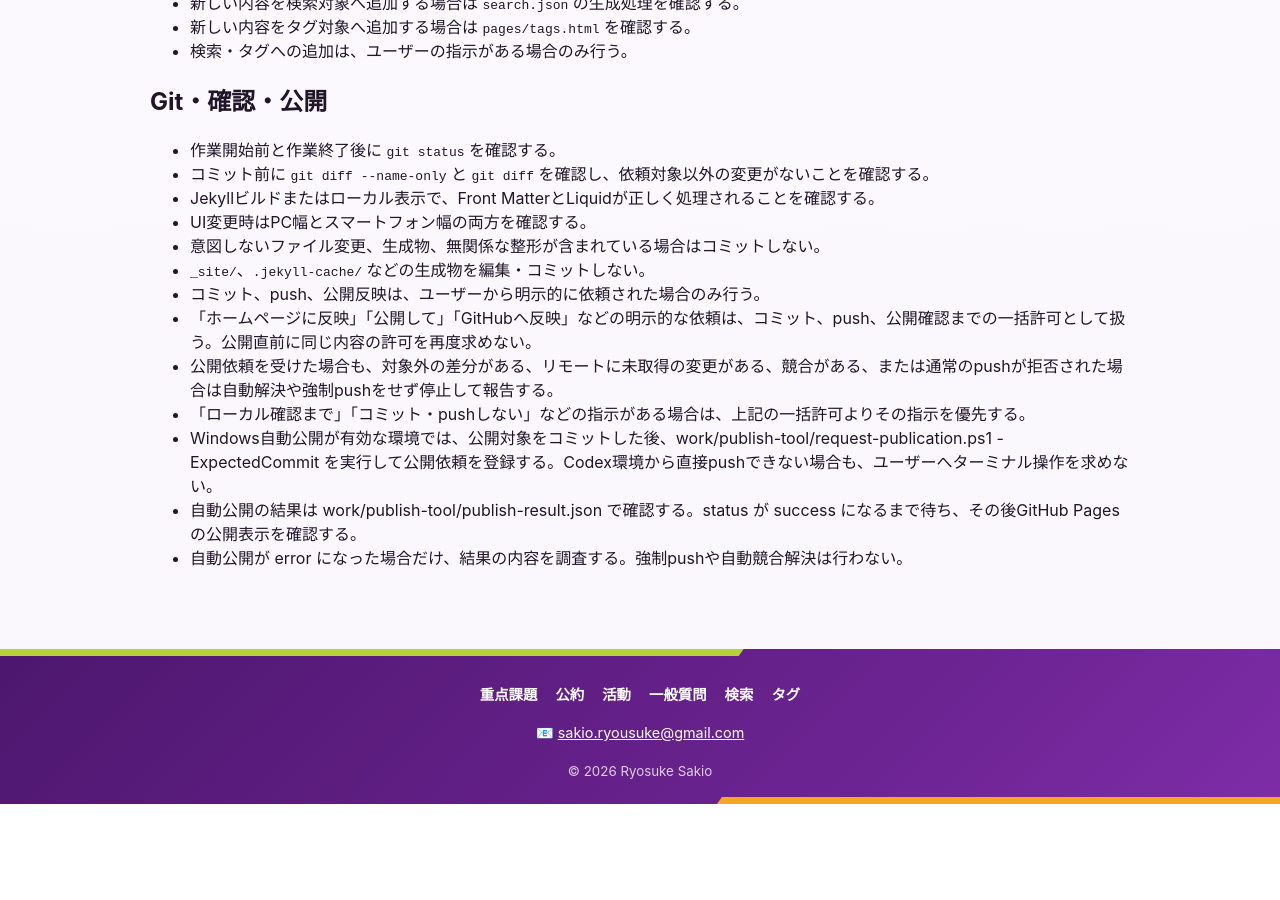
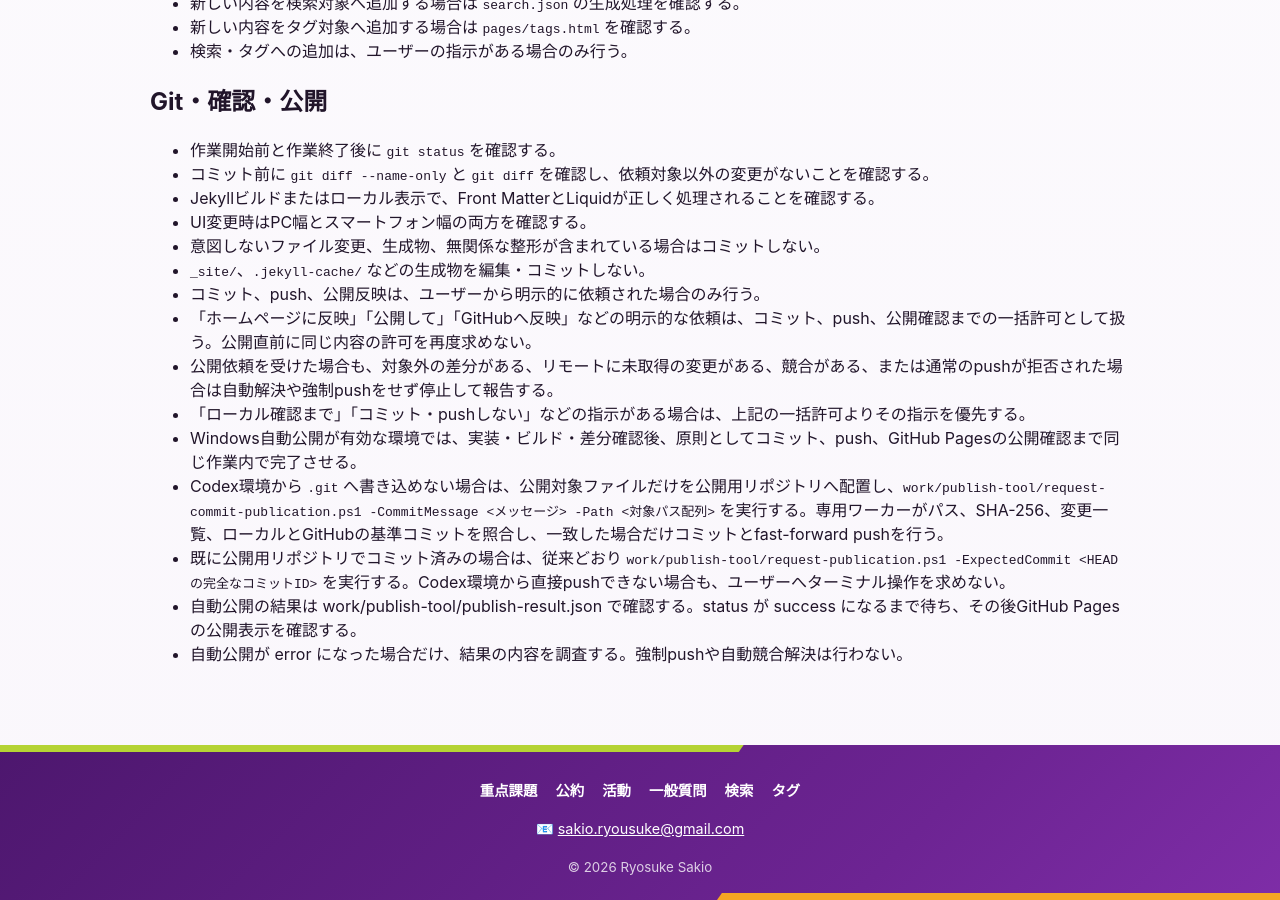
Before and after one commit to sakioryousuke-eng/activity-site, a Jekyll site: the page built from AGENTS.md, in a window 1280 px wide and 900 px high, scrolled down 2524 px. Built offline with Jekyll 4.4.1, drawn with Linux system fonts in a browser that asks for light colours; our own code applies the rules of GitHub Pages for plain Markdown files; before the commit the page ends 3328 px from its top, so only the background shows below that.

Commit message:
Codex蟆ら畑蜈ｬ髢九Ρ繝ｼ繧ｫ繝ｼ縺ｮ謇矩・ｒ霑ｽ蜉

```diff
--- a/AGENTS.md
+++ b/AGENTS.md
@@ -81,6 +81,8 @@
 - 「ホームページに反映」「公開して」「GitHubへ反映」などの明示的な依頼は、コミット、push、公開確認までの一括許可として扱う。公開直前に同じ内容の許可を再度求めない。
 - 公開依頼を受けた場合も、対象外の差分がある、リモートに未取得の変更がある、競合がある、または通常のpushが拒否された場合は自動解決や強制pushをせず停止して報告する。
 - 「ローカル確認まで」「コミット・pushしない」などの指示がある場合は、上記の一括許可よりその指示を優先する。
-- Windows自動公開が有効な環境では、公開対象をコミットした後、work/publish-tool/request-publication.ps1 -ExpectedCommit <HEADの完全なコミットID> を実行して公開依頼を登録する。Codex環境から直接pushできない場合も、ユーザーへターミナル操作を求めない。
+- Windows自動公開が有効な環境では、実装・ビルド・差分確認後、原則としてコミット、push、GitHub Pagesの公開確認まで同じ作業内で完了させる。
+- Codex環境から `.git` へ書き込めない場合は、公開対象ファイルだけを公開用リポジトリへ配置し、`work/publish-tool/request-commit-publication.ps1 -CommitMessage <メッセージ> -Path <対象パス配列>` を実行する。専用ワーカーがパス、SHA-256、変更一覧、ローカルとGitHubの基準コミットを照合し、一致した場合だけコミットとfast-forward pushを行う。
+- 既に公開用リポジトリでコミット済みの場合は、従来どおり `work/publish-tool/request-publication.ps1 -ExpectedCommit <HEADの完全なコミットID>` を実行する。Codex環境から直接pushできない場合も、ユーザーへターミナル操作を求めない。
 - 自動公開の結果は work/publish-tool/publish-result.json で確認する。status が success になるまで待ち、その後GitHub Pagesの公開表示を確認する。
 - 自動公開が error になった場合だけ、結果の内容を調査する。強制pushや自動競合解決は行わない。
```
